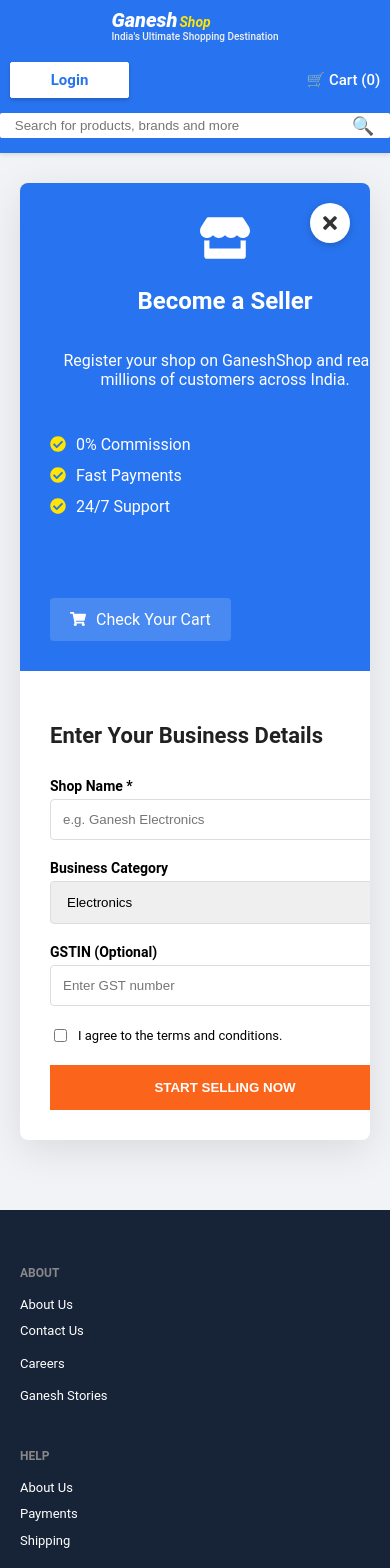
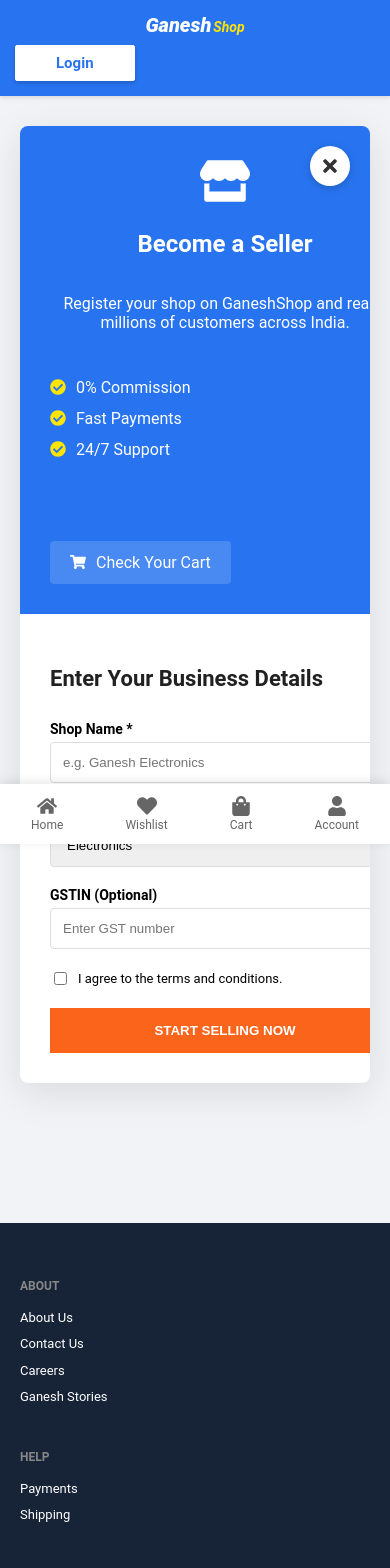
Before and after one commit to ganesh-more2006/e-commerce-frontend, a React (Vite) app: page /seller in a window 390 px wide. Shown: the top 1568 px of the page. Built offline with nearby package versions, Linux system fonts and the light colour scheme.

Commit message:
Add the features

```diff
--- a/src/App.css
+++ b/src/App.css
@@ -2192,3 +2192,77 @@
     font-size: 16px;
     white-space: pre-line; /* Isse paragraphs sahi dikhenge */
 }
+/* ✅ Login Button Right Side Fix ✅ */
+.nav-actions {
+    display: flex;
+    align-items: center;
+    gap: 15px;
+    margin-left: auto; /* Ise right side dhakelne ke liye */
+}
+
+/* ✅ Mobile Header Cleanup ✅ */
+@media (max-width: 768px) {
+    .nav-container {
+        justify-content: space-between !important;
+        padding: 5px 15px !important;
+    }
+
+    .desktop-search { display: none !important; }
+
+    .mobile-search-bar {
+        padding: 8px 15px;
+        background: #2874f0;
+        display: flex;
+        position: relative;
+    }
+
+    .mobile-search-bar input {
+        width: 100%;
+        padding: 8px 35px 8px 12px;
+        border-radius: 4px;
+        border: none;
+        outline: none;
+    }
+
+    .m-search-icon {
+        position: absolute;
+        right: 25px;
+        top: 50%;
+        transform: translateY(-50%);
+        color: #777;
+    }
+
+    .hide-mobile { display: none !important; }
+}
+
+/* ✅ Bottom Navigation Bar ✅ */
+.bottom-nav {
+    position: fixed;
+    bottom: 0;
+    left: 0;
+    right: 0;
+    height: 60px;
+    background: white;
+    display: none; /* Desktop par hide */
+    justify-content: space-around;
+    align-items: center;
+    box-shadow: 0 -2px 10px rgba(0,0,0,0.1);
+    z-index: 2000;
+}
+
+@media (max-width: 768px) {
+    .bottom-nav { display: flex; }
+    .page-body { padding-bottom: 70px; } /* Bottom bar ke liye space */
+}
+
+.nav-item {
+    display: flex;
+    flex-direction: column;
+    align-items: center;
+    color: #666;
+    font-size: 12px;
+    cursor: pointer;
+}
+
+.nav-item svg { font-size: 20px; margin-bottom: 2px; }
+.nav-item.active { color: #2874f0; font-weight: bold; }
--- a/src/App.jsx
+++ b/src/App.jsx
@@ -1,6 +1,7 @@
 import { useState, useEffect } from "react";
-import { Routes, Route, Link, useNavigate } from "react-router-dom";
+import { Routes, Route, Link, useNavigate, useLocation } from "react-router-dom";
 import Swal from 'sweetalert2';
+import { FaHome, FaUser, FaShoppingBag, FaSearch, FaHeart } from "react-icons/fa";
 import { productsData, categoriesList } from "./productsData";
 import "./App.css";
 import Cart from "./Cart";
@@ -14,6 +15,7 @@
 
 function App() {
   const navigate = useNavigate();
+  const location = useLocation();
   const [searchQuery, setSearchQuery] = useState("");
   const [selectedCategory, setSelectedCategory] = useState("All");
   const [cart, setCart] = useState([]);
@@ -38,6 +40,7 @@
   });
 
   const isAdmin = user && user.email === "krishna23@2006";
+  const isHomePage = location.pathname === "/";
 
   useEffect(() => {
     const savedCart = localStorage.getItem("ganeshCart");
@@ -132,8 +135,7 @@
         <div className="categories-wrapper-new">
           <div className="categories-container-inner">
             <div className={`cat-item-new ${selectedCategory === "All" ? "cat-active" : ""}`} onClick={() => setSelectedCategory("All")}>
-                <img src="https://imgs.search.brave.com/vWK1-2VeKFxI0x8e31g3HKSV3FvzRHuC-TMv8WE5QAg/rs:fit:860:0:0:0/g:ce/aHR0cHM6Ly9jZG4t/aWNvbnMtcG5nLmZy/ZWVwaWsuY29tLzI1/Ni81MTEwLzUxMTA3/ODUucG5nP3NlbXQ9/YWlzX3doaXRlX2xh/YmVs
-" alt="all" />
+                <img src="https://imgs.search.brave.com/vWK1-2VeKFxI0x8e31g3HKSV3FvzRHuC-TMv8WE5QAg/rs:fit:860:0:0:0/g:ce/aHR0cHM6Ly9jZG4t/aWNvbnMtcG5nLmZy/ZWVwaWsuY29tLzI1/Ni81MTEwLzUxMTA3/ODUucG5nP3NlbXQ9/YWlzX3doaXRlX2xh/YmVs" alt="all" />
                 <span>All</span>
             </div>
             {categoriesList.map((cat, i) => (
@@ -248,10 +250,10 @@
                 <span className="brand-name-g">Ganesh</span>
                 <span className="brand-sub-plus">Shop</span>
             </div>
-            <p className="brand-tagline">India's Ultimate Shopping Destination</p>
           </div>
 
-          <div className="search-section" style={{position: 'relative'}}>
+          {isHomePage && (
+            <div className="search-section desktop-search" style={{position: 'relative'}}>
               <input type="text" placeholder="Search for products, brands and more" value={searchQuery} onChange={handleSearchChange} />
               <button className="search-btn">🔍</button>
               {suggestions.length > 0 && (
@@ -265,11 +267,12 @@
                 </div>
               )}
             </div>
+          )}
 
           <div className="nav-actions">
             {user ? (
               <div className="user-nav-dropdown">
-                <span className="user-name">Hi, {user.name} ▼</span>
+                <span className="user-name">Hi, {user.name.split(' ')[0]} ▼</span>
                 <div className="dropdown-links">
                    <Link to="/profile">My Profile</Link>
                    <Link to="/history">My Orders</Link>
@@ -280,10 +283,18 @@
             ) : (
               <Link to="/login" className="login-link-new">Login</Link>
             )}
-            <Link to="/seller" className="nav-seller-link hide-mobile">Become a Seller</Link>
-            <Link to="/cart" className="cart-link-nav">🛒 Cart ({cart.length})</Link>
+            <Link to="/cart" className="cart-link-nav hide-mobile">🛒 Cart ({cart.length})</Link>
           </div>
         </div>
+
+        {isHomePage && (
+          <div className="mobile-search-bar">
+            <div className="m-search-box">
+               <input type="text" placeholder="Search for products..." value={searchQuery} onChange={handleSearchChange} />
+               <FaSearch className="m-search-icon" />
+            </div>
+          </div>
+        )}
       </header>
 
       <main className="page-body">
@@ -300,23 +311,27 @@
         </Routes>
       </main>
 
+      <nav className="bottom-nav">
+        <div className={`nav-item ${location.pathname === "/" ? "active" : ""}`} onClick={() => navigate("/")}>
+          <FaHome />
+          <span>Home</span>
+        </div>
+        <div className="nav-item">
+          <FaHeart />
+          <span>Wishlist</span>
+        </div>
+        <div className={`nav-item ${location.pathname === "/cart" ? "active" : ""}`} onClick={() => navigate("/cart")}>
+          <FaShoppingBag />
+          <span>Cart</span>
+        </div>
+        <div className={`nav-item ${location.pathname === "/login" || location.pathname === "/profile" ? "active" : ""}`} onClick={() => (user ? navigate("/profile") : navigate("/login"))}>
+          <FaUser />
+          <span>Account</span>
+        </div>
+      </nav>
+
       <footer className="footer-section">
         <div className="footer-inner">
-          <div className="footer-col">
-            <h4>ABOUT</h4>
-            <Link to="/about">About Us</Link>
-            <Link to="/contact">Contact Us</Link>
-            <p>Careers</p>
-            <p>Ganesh Stories</p>
-          </div>
-
-          <div className="footer-col">
-            <h4>HELP</h4>
-<Link to="/info/about">About Us</Link>
-<Link to="/info/payments">Payments</Link>
-<Link to="/info/shipping">Shipping</Link>
-          </div>
-
           <div className="footer-col">
             <h4>ABOUT</h4>
             <Link to="/info/about">About Us</Link>
@@ -324,31 +339,25 @@
             <Link to="/info/careers">Careers</Link>
             <Link to="/info/stories">Ganesh Stories</Link>
           </div>
-
+          <div className="footer-col">
+            <h4>HELP</h4>
+            <Link to="/info/payments">Payments</Link>
+            <Link to="/info/shipping">Shipping</Link>
+          </div>
           <div className="footer-col">
             <h4>SOCIAL</h4>
             <p>Facebook</p>
             <p>Twitter</p>
             <p>YouTube</p>
-            <p>Instagram</p>
           </div>
-
           <div className="footer-col border-left">
             <h4>Mail Us:</h4>
             <p>GaneshShop Internet Private Limited,</p>
-            <p>Buildings Alyssa, Begonia & </p>
-            <p>Clove Embassy Tech Village,</p>
             <p>Nagpur, Maharashtra, India</p>
           </div>
         </div>
-
         <div className="footer-bottom">
-          <div className="footer-bottom-links">
            <span>© 2026 GaneshShop.com</span>
-          </div>
-          <div className="payment-methods">
-
-          </div>
         </div>
       </footer>
     </div>
```
Lines whose indentation alone changed are shown as unchanged.
